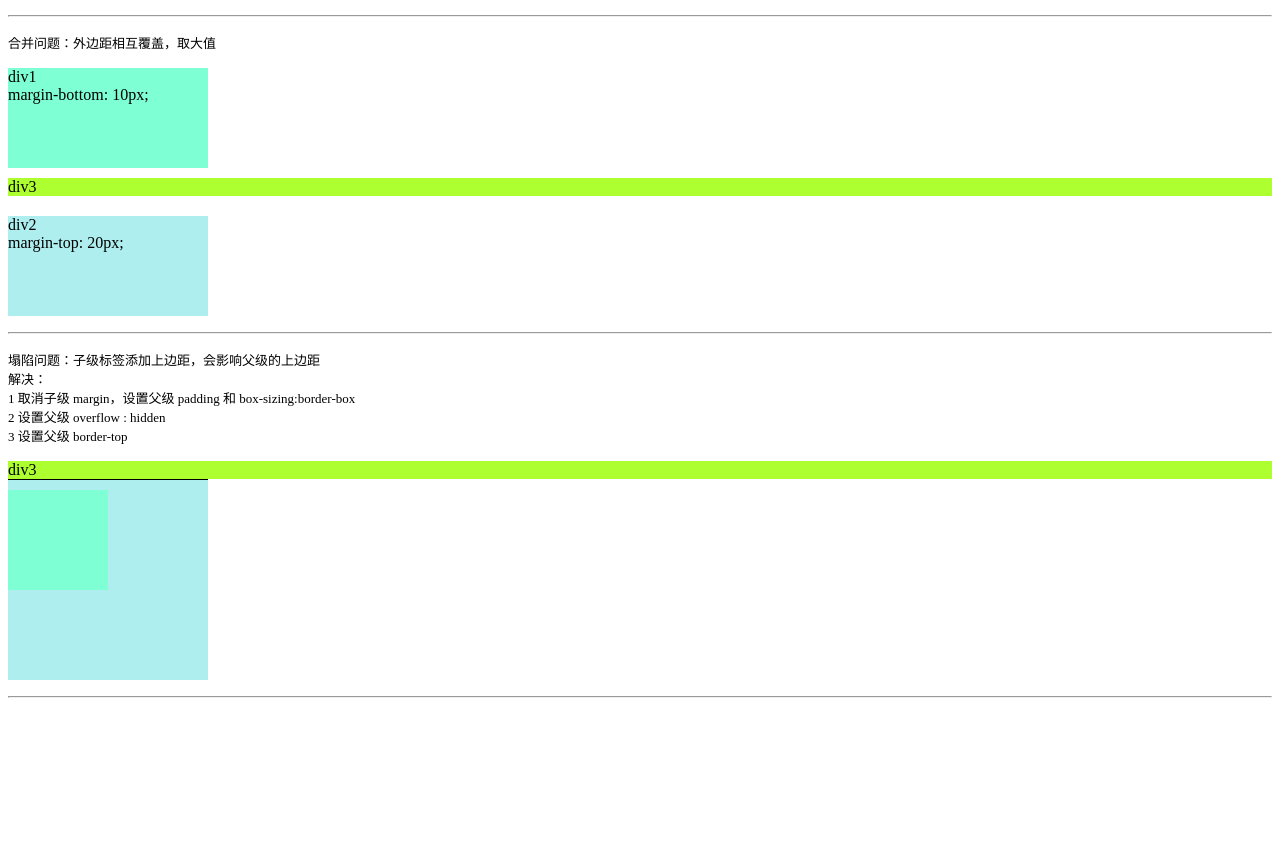
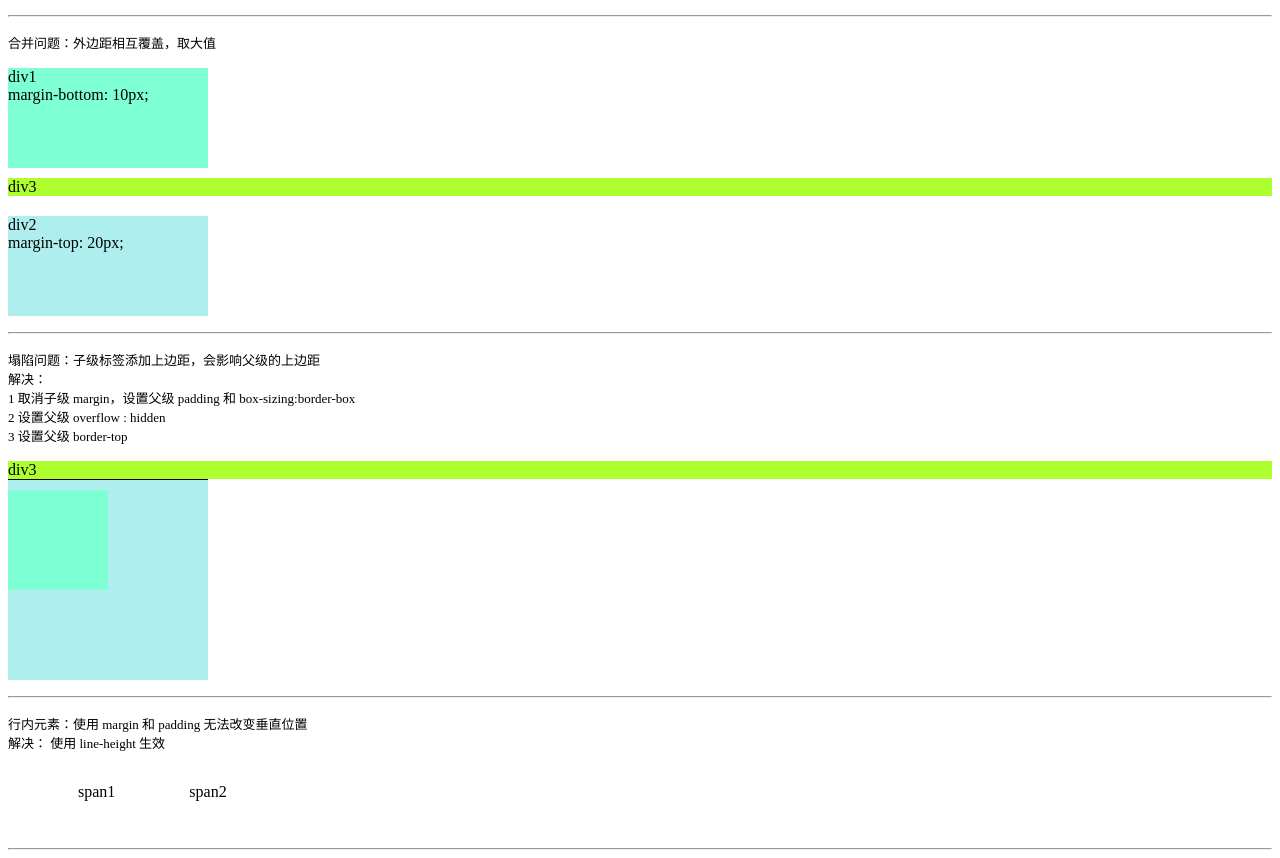
Before and after one commit to Eld901/PRACTICE_front_end, a plain HTML site: page 23_CSS_margin.html in a window 1280 px wide. Shown: the part 89-947 px from the top of the page. Before the commit the page ends 800 px from the top, so only its background shows below. Drawn offline with Linux system fonts and the light colour scheme.

Commit message:
Update 23_CSS_margin.html

```diff
--- a/23_CSS_margin.html
+++ b/23_CSS_margin.html
@@ -38,6 +38,11 @@
 
             margin-top: 10px;
         }
+        .span1 {
+            margin: 50px;
+            padding: 20px;
+            line-height: 80px;
+        }
     </style>
 </head>
 <body>
@@ -64,8 +69,15 @@
         <div class="father">
             <div class="son"></div>
         </div>
+    </p><hr>
+
+    <p>
+        <font size="2">行内元素：使用 margin 和 padding 无法改变垂直位置</font><br>
+        <font size="2">解决： 使用 line-height 生效</font><br>
+
+        <span class="span1">span1</span>
+        <span class="span2">span2</span>
     </p>
-
     <hr>
 </body>
 </html>
```
